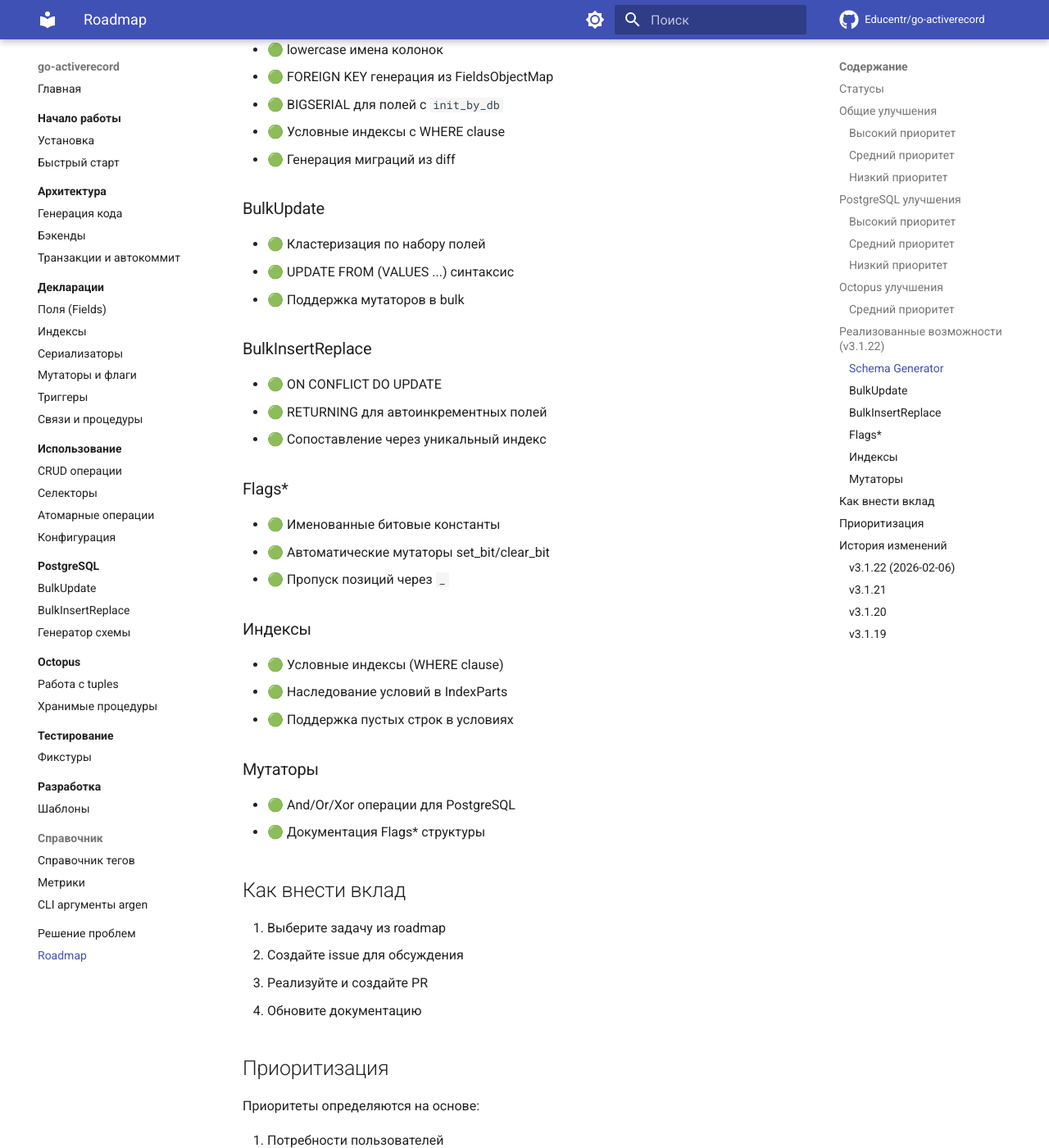
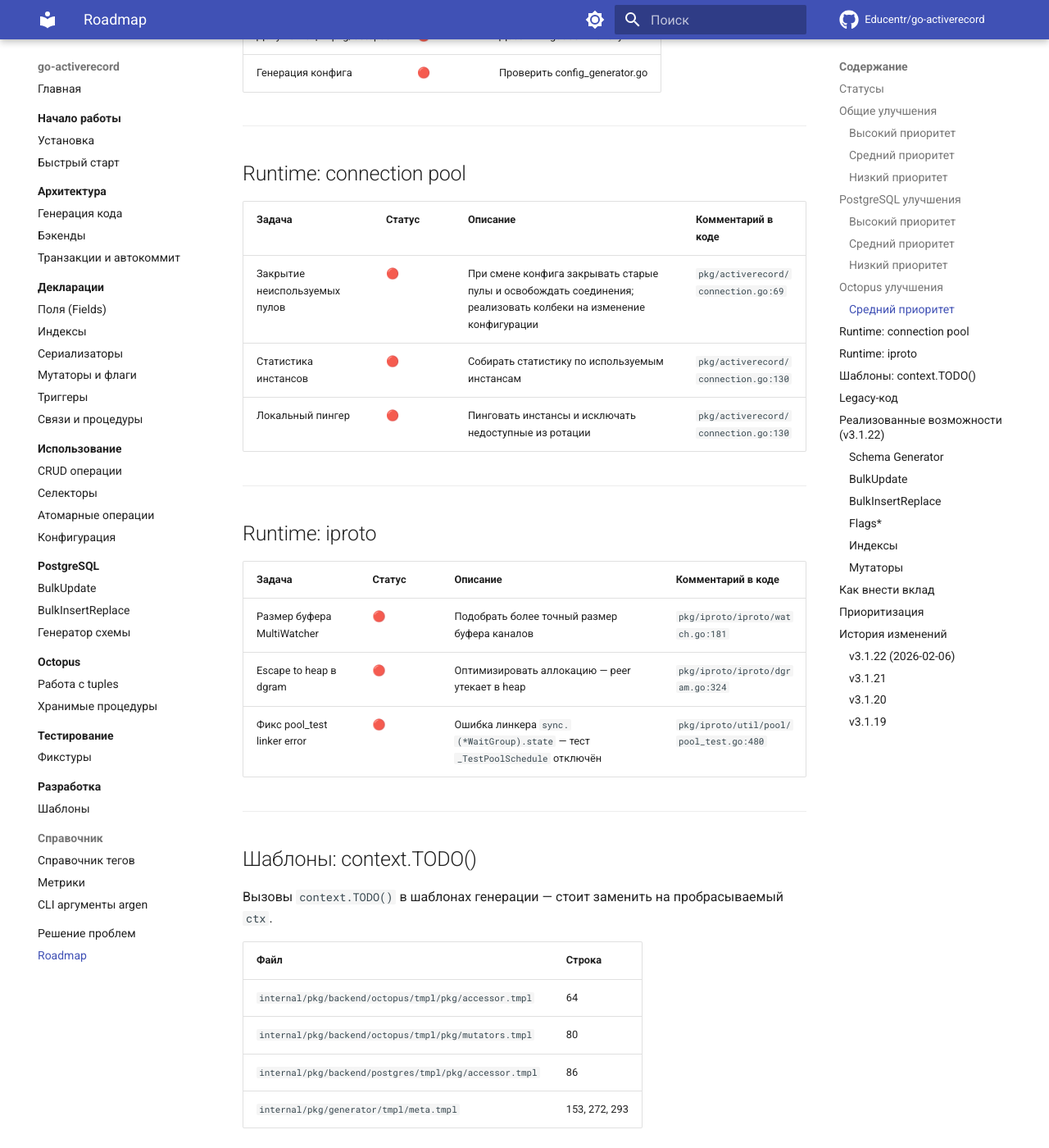
Before and after one commit to Educentr/go-activerecord, an MkDocs documentation site: the page built from docs/roadmap.md, in a window 1280 px wide and 1400 px high, scrolled down 2737 px. Shown: the whole window at 82% size. Built offline with MkDocs 1.6.1 and Material for MkDocs 9.7.7, drawn with Linux system fonts in a browser that asks for light colours; comment, search, counter and statistics services are not loaded; some of the changed text lies outside the part shown.

Commit message:
Consolidate all TODO comments into docs/roadmap.md
Replace scattered TODO/FIXME/XXX comments across the codebase with
references to docs/roadmap.md. Each roadmap entry includes the source
file path for cleanup when implemented. Covers connection pool tasks,
iproto optimizations, migration reverse generation, template
context.TODO() usage, and Perl legacy code.

Co-Authored-By: Claude Opus 4.6 <noreply@anthropic.com>

```diff
--- a/docs/roadmap.md
+++ b/docs/roadmap.md
@@ -8,13 +8,19 @@
 - 🟡 В работе
 - 🟢 Готово
 
+> **Комментарии в коде**: задачи из кода вынесены сюда, в исходниках оставлены ссылки
+> вида `// See docs/roadmap.md — "Название задачи"`. При реализации задачи удаляйте
+> комментарий-ссылку из кода и ставьте статус 🟢.
+
+---
+
 ## Общие улучшения
 
 ### Высокий приоритет
 
 | Задача | Статус | Описание |
 |--------|--------|----------|
-| ENUM типы | 🔴 | Поддержка PostgreSQL ENUM с генерацией констант |
+| ENUM типы | 🔴 | Поддержка PostgreSQL ENUM с генерацией Go констант |
 | RO поля | 🔴 | ReadOnly поля без генерации Set методов |
 | Отключение методов | 🔴 | Возможность отключать Insert/Update/Delete для таблиц |
 | Проверка PK | 🔴 | Валидация: один и только один primary_key |
@@ -36,15 +41,19 @@
 | Windows симлинки | 🔴 | Проверка работы шаблонов под Windows |
 | Оценка размера | 🔴 | Прогнозирование размера таблиц и индексов |
 
+---
+
 ## PostgreSQL улучшения
 
 ### Высокий приоритет
 
-| Задача | Статус | Описание |
-|--------|--------|----------|
-| Тег default | 🔴 | Описание DEFAULT значения в декларации |
-| NULLABLE поля | 🔴 | Поддержка NULL через указатели |
-| Тесты SelectAll | 🔴 | Тестирование SelectAll с лимитами |
+| Задача | Статус | Описание | Комментарий в коде |
+|--------|--------|----------|--------------------|
+| Тег default | 🔴 | Описание DEFAULT значения в декларации | — |
+| NULLABLE поля | 🔴 | Поддержка NULL через указатели | — |
+| Тесты SelectAll | 🔴 | Тестирование SelectAll с лимитами | — |
+| Reverse migration: DROP COLUMN | 🔴 | Down-миграция для удалённых колонок (нужен тип колонки) | `internal/pkg/backend/postgres/schema_generator.go:379` |
+| Reverse migration: DROP INDEX | 🔴 | Down-миграция для удалённых индексов (нужно определение) | `internal/pkg/backend/postgres/schema_generator.go:436` |
 
 ### Средний приоритет
 
@@ -62,6 +71,8 @@
 | Сериализатор intarray | 🔴 | Поддержка PostgreSQL массивов |
 | View без доступа | 🔴 | Исправление поведения pgx для views |
 
+---
+
 ## Octopus улучшения
 
 ### Средний приоритет
@@ -70,6 +81,49 @@
 |--------|--------|----------|
 | Документация pkg/octopus | 🔴 | Добавить godoc к пакету |
 | Генерация конфига | 🔴 | Проверить config_generator.go |
+
+---
+
+## Runtime: connection pool
+
+| Задача | Статус | Описание | Комментарий в коде |
+|--------|--------|----------|--------------------|
+| Закрытие неиспользуемых пулов | 🔴 | При смене конфига закрывать старые пулы и освобождать соединения; реализовать колбеки на изменение конфигурации | `pkg/activerecord/connection.go:69` |
+| Статистика инстансов | 🔴 | Собирать статистику по используемым инстансам | `pkg/activerecord/connection.go:130` |
+| Локальный пингер | 🔴 | Пинговать инстансы и исключать недоступные из ротации | `pkg/activerecord/connection.go:130` |
+
+---
+
+## Runtime: iproto
+
+| Задача | Статус | Описание | Комментарий в коде |
+|--------|--------|----------|--------------------|
+| Размер буфера MultiWatcher | 🔴 | Подобрать более точный размер буфера каналов | `pkg/iproto/iproto/watch.go:181` |
+| Escape to heap в dgram | 🔴 | Оптимизировать аллокацию — peer утекает в heap | `pkg/iproto/iproto/dgram.go:324` |
+| Фикс pool_test linker error | 🔴 | Ошибка линкера `sync.(*WaitGroup).state` — тест `_TestPoolSchedule` отключён | `pkg/iproto/util/pool/pool_test.go:480` |
+
+---
+
+## Шаблоны: context.TODO()
+
+Вызовы `context.TODO()` в шаблонах генерации — стоит заменить на пробрасываемый `ctx`.
+
+| Файл | Строка |
+|------|--------|
+| `internal/pkg/backend/octopus/tmpl/pkg/accessor.tmpl` | 64 |
+| `internal/pkg/backend/octopus/tmpl/pkg/mutators.tmpl` | 80 |
+| `internal/pkg/backend/postgres/tmpl/pkg/accessor.tmpl` | 86 |
+| `internal/pkg/generator/tmpl/meta.tmpl` | 153, 272, 293 |
+
+---
+
+## Legacy-код
+
+| Задача | Статус | Описание | Комментарий в коде |
+|--------|--------|----------|--------------------|
+| Replica flag (Perl legacy) | 🔴 | Закомментированный Perl-код: `use_replica` флаг на объекте | `pkg/postgres/postgres.go:343` |
+
+---
 
 ## Реализованные возможности (v3.1.22)
 
@@ -113,12 +168,15 @@
 - 🟢 And/Or/Xor операции для PostgreSQL
 - 🟢 Документация Flags* структуры
 
+---
+
 ## Как внести вклад
 
 1. Выберите задачу из roadmap
 2. Создайте issue для обсуждения
 3. Реализуйте и создайте PR
-4. Обновите документацию
+4. При реализации удалите `// See docs/roadmap.md` из кода
+5. Обновите документацию
 
 ## Приоритизация
 
@@ -128,6 +186,8 @@
 2. Сложность реализации
 3. Влияние на обратную совместимость
 4. Доступность ресурсов
+
+---
 
 ## История изменений
 
```
Also changed, not shown: other parts of docs/roadmap.md (+1 -1 lines), docs/postgresql/schema-generator.md (+2 -2 lines), 6 other files.
